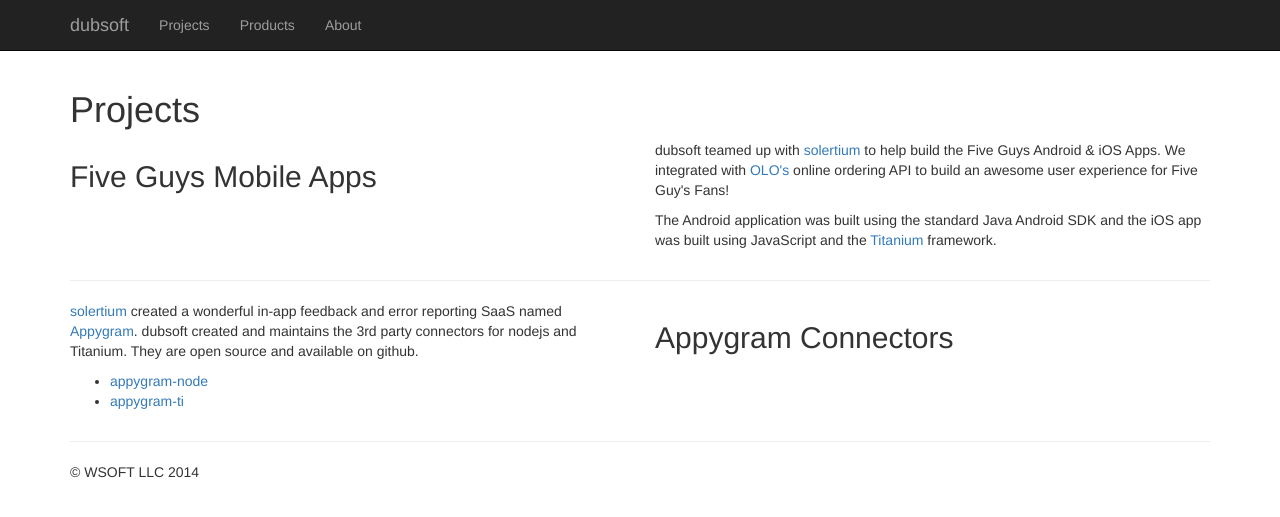
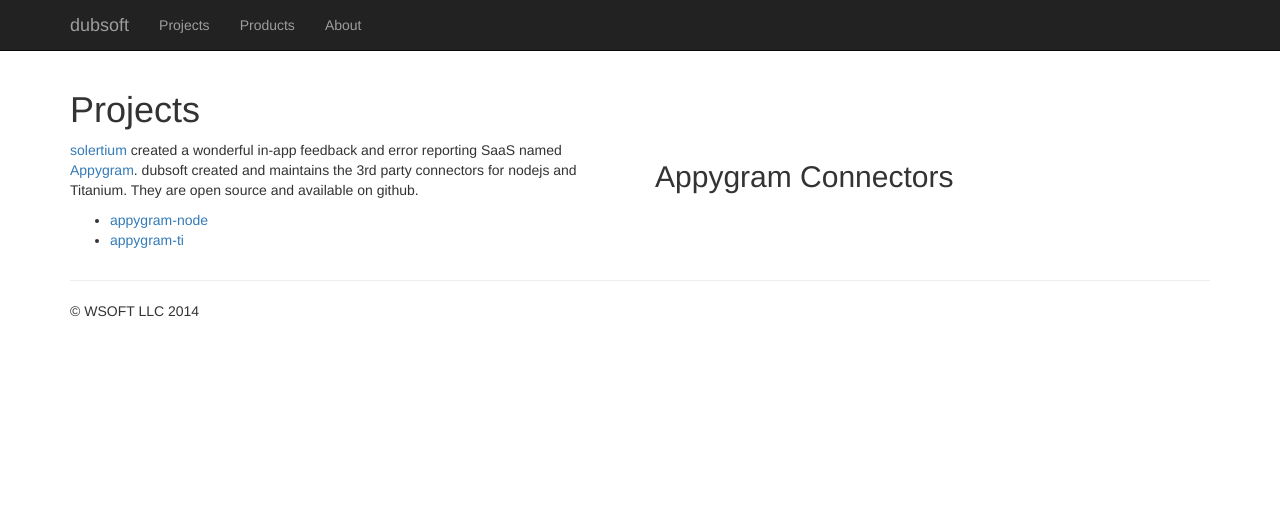
Before and after one commit to dubsoft/dubsoft-www, a Jekyll site: the page built from projects/index.html, in a window 1280 px wide. Shown: the top 517 px of the page. Built offline with Jekyll 4.4.1, drawn with Linux system fonts in a browser that asks for light colours; nearby versions of some CDN libraries; Markdown is read by kramdown in place of the engine named in the settings.

Commit message:
Remove fg things for now.

```diff
--- a/projects/index.html
+++ b/projects/index.html
@@ -3,22 +3,6 @@
 title: dubsoft - projects
 ---
 <h1>Projects</h1>
-<div class="row">
-  <div class="col-md-4">
-    <h2>Five Guys Mobile Apps</h2>
-  </div>
-  <div class="col-md-6 col-md-offset-2">
-    <p>dubsoft teamed up with <a
-      href="http://www.solertium.com/work/projects/five-guys-android">solertium</a>
-    to help build the Five Guys Android &amp; iOS Apps. We integrated
-    with <a href="http://www.olo.com/">OLO's</a> online ordering API to
-    build an awesome user experience for Five Guy's Fans!</a></p>
-  <p>The Android application was built using the standard Java Android
-  SDK and the iOS app was built using JavaScript and the <a
-    href="http://www.appcelerator.com/">Titanium</a> framework.
-  </div>
-</div>
-<hr>
 <div class="row">
   <div class="col-md-6">
     <p><a href="http://www.solertium.com/work/projects/appygram">solertium</a>
```
